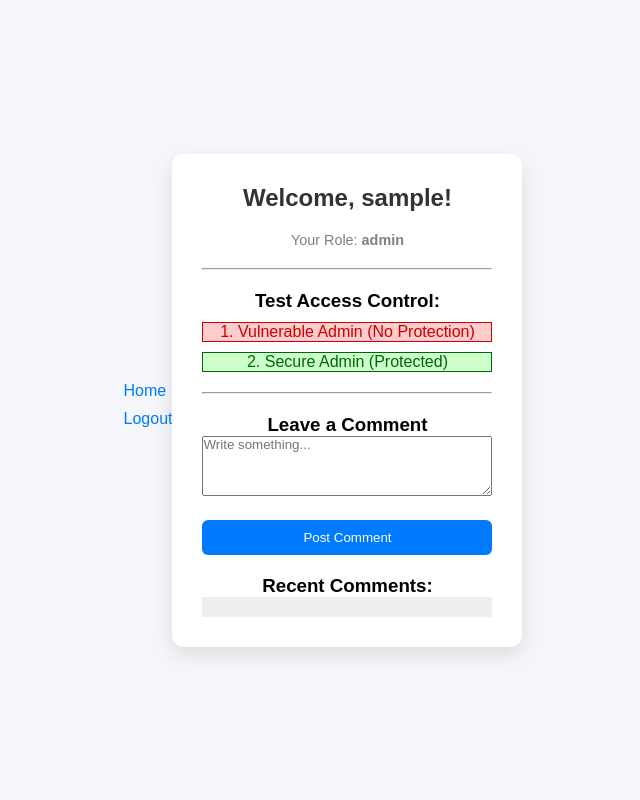
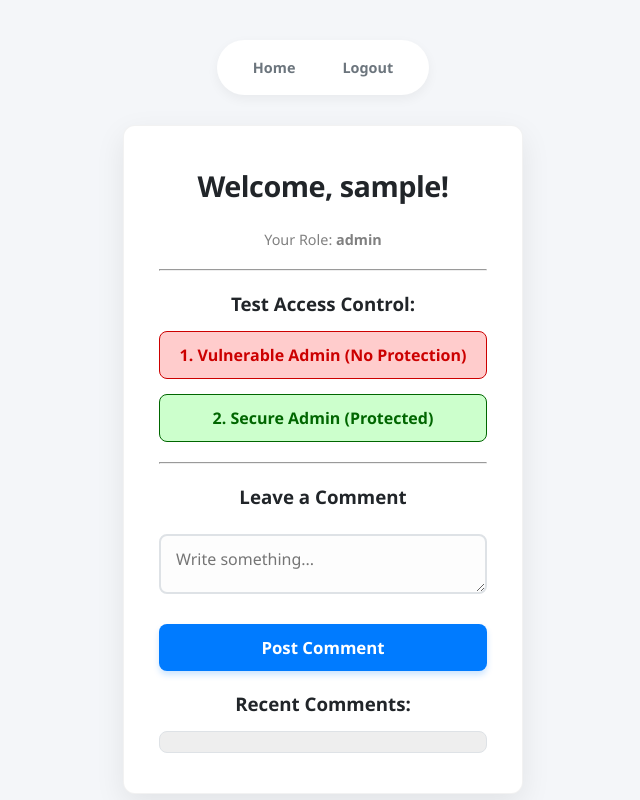
Before and after one commit to lollileeno/SecPro, a Flask app: page /dashboard in a window 1280 px wide. Shown: the whole page, without its empty margins (317-957 px from the left). Run offline with Flask 3, Linux system fonts and the light colour scheme; the visitor is signed in with stand-in values (Sample User, id 1); data that the repository does not hold is empty; some libraries are stand-ins or nearby versions.

Commit message:
Enhance CSS with design system variables and styles
Added design system variables and improved styling consistency throughout the CSS file.

```diff
--- a/static/style.css
+++ b/static/style.css
@@ -1,95 +1,207 @@
 
+/* =========================================
+   1. Design System Variables
+   ========================================= */
+:root {
+    --primary: #007bff;
+    --primary-hover: #0056b3;
+    --danger: #dc3545;
+    --danger-hover: #bb2d3b;
+    --success: #198754;
+    --bg-color: #f4f6f9;
+    --card-bg: #ffffff;
+    --text-main: #212529;
+    --text-muted: #6c757d;
+    --border-color: #dee2e6;
+    --radius: 12px;
+    --shadow: 0 10px 30px rgba(0, 0, 0, 0.08);
+}
+
+/* =========================================
+   2. Reset & Typography
+   ========================================= */
 * {
     margin: 0;
     padding: 0;
     box-sizing: border-box;
-  font-family: Arial, sans-serif;
+    font-family: 'Segoe UI', Tahoma, Geneva, Verdana, sans-serif;
 }
 
-
 body {
-  background: #f4f6f9;
+    background: var(--bg-color);
+    color: var(--text-main);
     display: flex;
-  justify-content: center;
+    flex-direction: column; /* FIX: Stacks the nav and container vertically */
     align-items: center;
-  height: 100vh;
+    min-height: 100vh;
+    padding-top: 40px; /* Space from the top of the screen */
 }
 
-
-.container {
-  background: white;
-  padding: 30px;
-  border-radius: 12px;
-  width: 350px;
-  box-shadow: 0 8px 20px rgba(0,0,0,0.1);
-  text-align: center;
+/* =========================================
+   3. Navigation
+   ========================================= */
+.nav {
+    display: flex;
+    gap: 15px;
+    margin-bottom: 30px;
+    background: var(--card-bg);
+    padding: 10px 20px;
+    border-radius: 50px;
+    box-shadow: 0 4px 12px rgba(0,0,0,0.05);
 }
 
+.nav a {
+    margin: 0;
+    padding: 8px 16px;
+    border-radius: 30px;
+    color: var(--text-muted);
+    font-weight: 600;
+    font-size: 0.9em;
+    transition: all 0.2s ease;
+}
+
+.nav a:hover {
+    background: var(--bg-color);
+    color: var(--primary);
+    text-decoration: none;
+}
+
+/* =========================================
+   4. Main Container & Forms
+   ========================================= */
+.container {
+    background: var(--card-bg);
+    padding: 40px 35px;
+    border-radius: var(--radius);
+    width: 100%;
+    max-width: 400px;
+    box-shadow: var(--shadow);
+    text-align: center;
+    border: 1px solid rgba(0,0,0,0.05);
+}
 
 h2 {
-  margin-bottom: 20px;
-  color: #333;
+    margin-bottom: 25px;
+    color: var(--text-main);
+    font-size: 1.8em;
+    letter-spacing: -0.5px;
 }
 
-
-input {
-  width: 100%;
-  padding: 10px;
-  margin: 10px 0;
-  border: 1px solid #ccc;
-  border-radius: 6px;
-  transition: 0.3s;
+h3 {
+    color: var(--text-main);
+    margin-bottom: 15px;
 }
 
-input:focus {
-  border-color: #007bff;
-  outline: none;
+/* Inputs & Textareas */
+input, textarea {
+    width: 100%;
+    padding: 12px 15px;
+    margin: 10px 0;
+    border: 2px solid var(--border-color);
+    border-radius: 8px;
+    font-size: 1em;
+    transition: all 0.3s ease;
+    background: #fdfdfd;
 }
 
+input:focus, textarea:focus {
+    border-color: var(--primary);
+    outline: none;
+    background: var(--card-bg);
+    box-shadow: 0 0 0 4px rgba(0, 123, 255, 0.1);
+}
 
+/* Buttons */
 button {
     width: 100%;
-  padding: 10px;
-  margin-top: 10px;
+    padding: 12px;
+    margin-top: 15px;
     border: none;
-  background: #007bff;
+    background: var(--primary);
     color: white;
-  border-radius: 6px;
+    border-radius: 8px;
+    font-size: 1.05em;
+    font-weight: bold;
     cursor: pointer;
-  transition: 0.3s;
+    transition: all 0.2s ease;
+    box-shadow: 0 4px 6px rgba(0, 123, 255, 0.2);
 }
 
 button:hover {
-  background: #0056b3;
+    background: var(--primary-hover);
+    transform: translateY(-1px);
+    box-shadow: 0 6px 12px rgba(0, 123, 255, 0.3);
 }
 
-
+/* General Links */
 a {
-  display: block;
-  margin-top: 10px;
+    display: inline-block;
+    margin-top: 15px;
     text-decoration: none;
-  color: #007bff;
+    color: var(--primary);
+    font-weight: 500;
+    transition: color 0.2s;
 }
 
 a:hover {
+    color: var(--primary-hover);
     text-decoration: underline;
 }
 
-/* Dashboard */
-.dashboard {
-  text-align: center;
+/* =========================================
+   5. Dashboard Specifics
+   ========================================= */
+/* Styled links for testing the Vuln vs Secure routes */
+.container a[href="/admin"], .container a[href="/secure_admin"] {
+    display: block;
+    padding: 12px;
+    margin-top: 15px;
+    border-radius: 8px;
+    font-weight: bold;
+    text-decoration: none;
+    transition: all 0.2s ease;
 }
 
-.dashboard a {
-  margin-top: 15px;
-  padding: 10px;
-  background: #eee;
-  border-radius: 6px;
+.container a[href="/admin"] {
+    background: #fff5f5;
+    color: var(--danger);
+    border: 1px solid #fed7d7;
 }
 
-/* Admin */
-.admin {
-  text-align: center;
-  color: red;
-  font-weight: bold;
+.container a[href="/admin"]:hover {
+    background: #fed7d7;
 }
+
+.container a[href="/secure_admin"] {
+    background: #f0fdf4;
+    color: var(--success);
+    border: 1px solid #bbf7d0;
+}
+
+.container a[href="/secure_admin"]:hover {
+    background: #bbf7d0;
+}
+
+/* Comments List */
+ul {
+    text-align: left;
+    background: var(--bg-color);
+    padding: 15px;
+    border-radius: 8px;
+    list-style-type: none;
+    border: 1px solid var(--border-color);
+}
+
+ul li {
+    margin-bottom: 10px;
+    padding-bottom: 10px;
+    border-bottom: 1px solid var(--border-color);
+    color: var(--text-main);
+    line-height: 1.5;
+}
+
+ul li:last-child {
+    margin-bottom: 0;
+    padding-bottom: 0;
+    border-bottom: none;
+}
```
Lines whose indentation alone changed are shown as unchanged.
